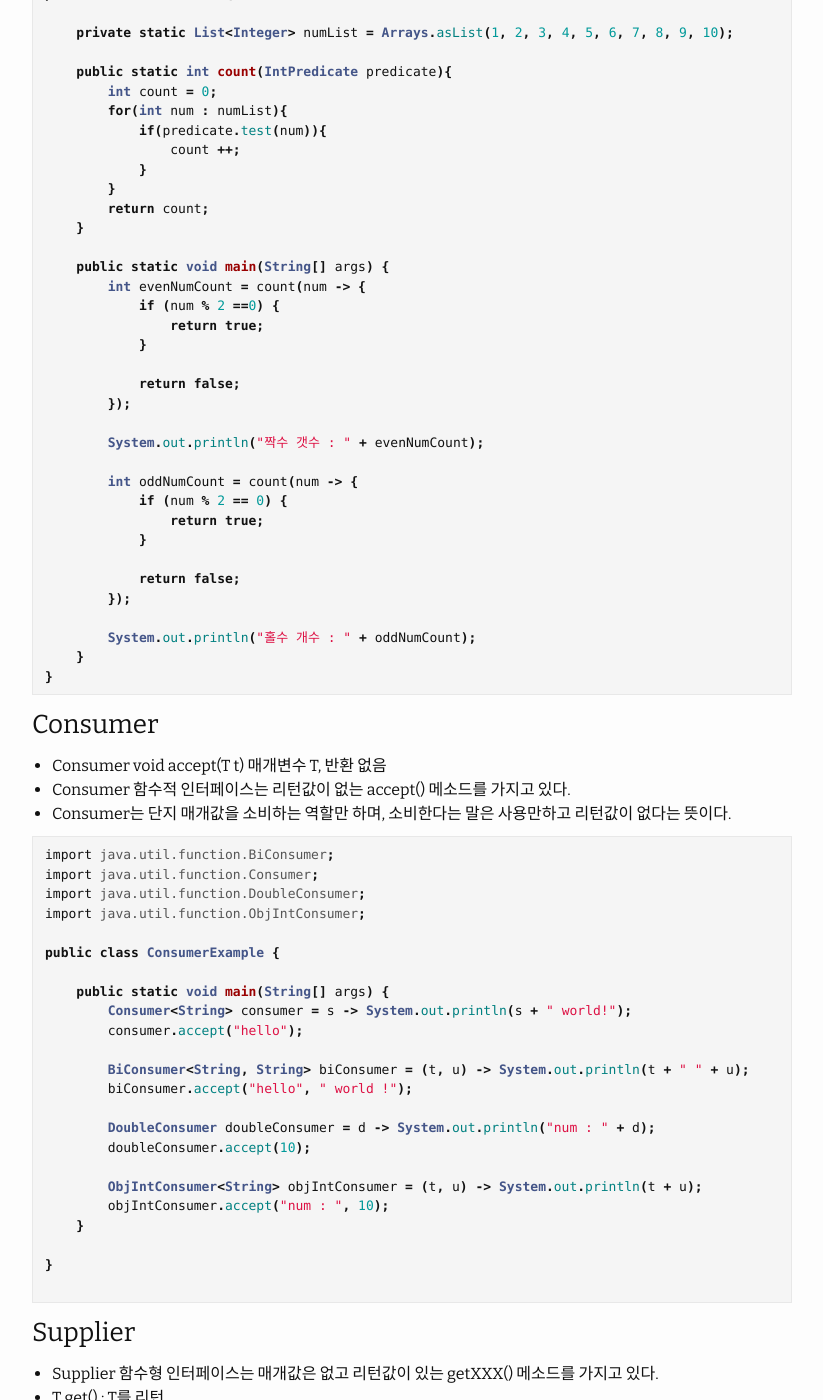
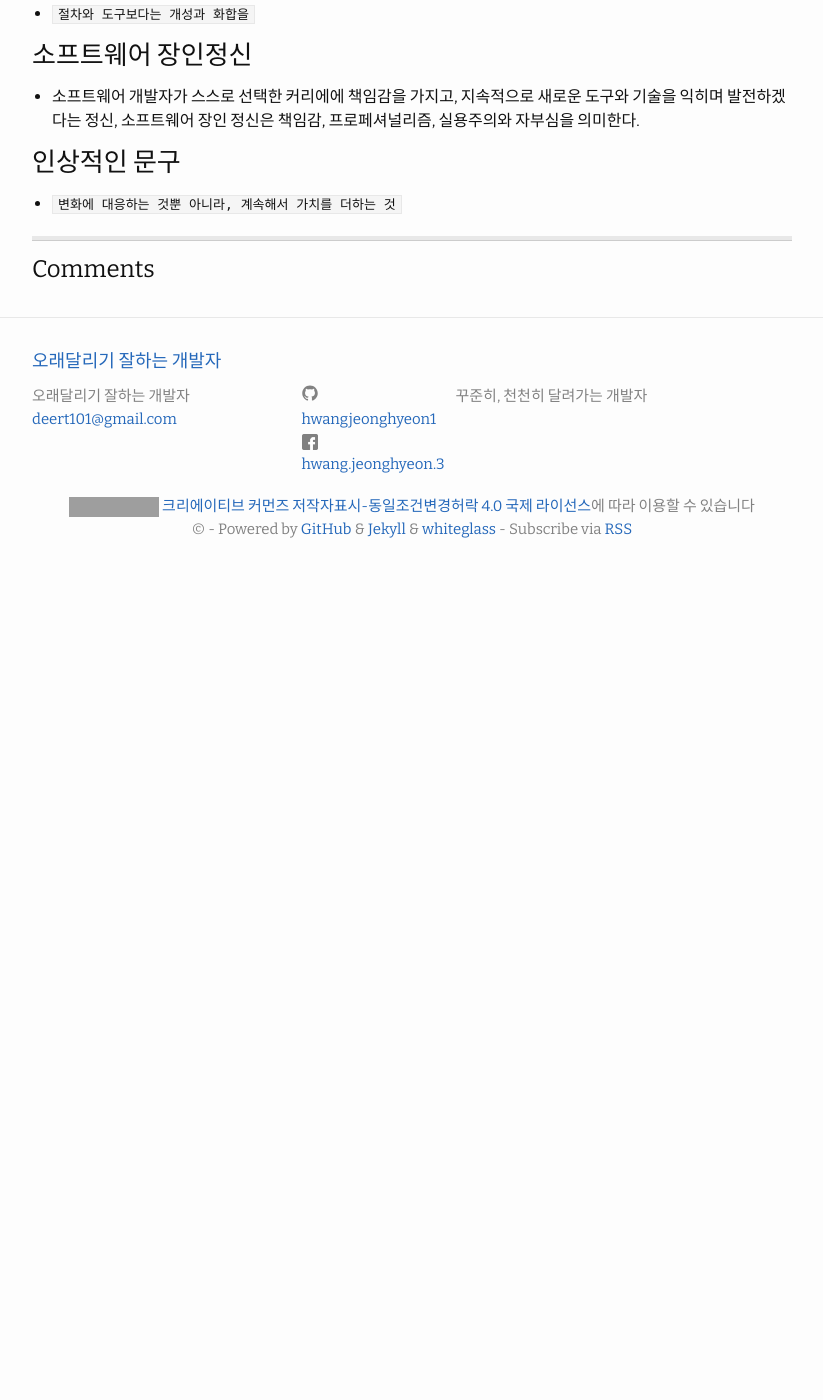
Before and after one commit to HWANGJEONGHYEON1/HWANGJEONGHYEON1.github.io, a Jekyll site: the page built from _posts/2021-08-03-소프트웨어장인리뷰.md, in a window 1280 px wide and 1400 px high, scrolled down 323 px. Shown: the whole window, without its empty margins (228-1051 px from the left). Built offline with Jekyll 4.4.1, drawn with Linux system fonts in a browser that asks for light colours; comment, search, counter and statistics services are not loaded; after the commit the page ends 900 px from its top, so only the background shows below that; some of the changed text lies outside the part shown; grey boxes are pictures that could not be loaded.

````diff
--- a/_posts/2021-08-03-소프트웨어장인리뷰.md
+++ b/_posts/2021-08-03-소프트웨어장인리뷰.md
@@ -6,229 +6,15 @@ categories: functional, interface
 tags: [functional, interface]
 ---
 
-## Functional Interface
+## 이주일에 책1권 읽기 #1
+> 소프트웨어 장인 리뷰-1
 
-### Predicate<T>
-- Predicate<T> boolean test(T t) 매개변수 T, 반환 boolean
+### 애자일
+- 피드백 루프를 짧게하고 변화와 고객의 요구에 빠르게 대응할 수 있는 기회를 준다.
+- `절차와 도구보다는 개성과 화합을`
 
-```java
-public class Predicate {
+### 소프트웨어 장인정신
+- 소프트웨어 개발자가 스스로 선택한 커리에에 책임감을 가지고, 지속적으로 새로운 도구와 기술을 익히며 발전하겠다는 정신, 소프트웨어 장인 정신은 책임감, 프로페셔널리즘, 실용주의와 자부심을 의미한다.
 
-    private static List<Integer> numList = Arrays.asList(1, 2, 3, 4, 5, 6, 7, 8, 9, 10);
-
-    public static int count(IntPredicate predicate){
-        int count = 0;
-        for(int num : numList){
-            if(predicate.test(num)){
-                count ++;
-            }
-        }
-        return count;
-    }
-
-    public static void main(String[] args) {
-        int evenNumCount = count(num -> {
-            if (num % 2 ==0) {
-                return true;
-            }
-
-            return false;
-        });
-
-        System.out.println("짝수 갯수 : " + evenNumCount);
-
-        int oddNumCount = count(num -> {
-            if (num % 2 == 0) {
-                return true;
-            }
-
-            return false;
-        });
-
-        System.out.println("홀수 개수 : " + oddNumCount);
-    }
-}
-```
-
-### Consumer
-- Consumer<T> void accept(T t) 매개변수 T, 반환 없음
-- Consumer 함수적 인터페이스는 리턴값이 없는 accept() 메소드를 가지고 있다.
-- Consumer는 단지 매개값을 소비하는 역할만 하며, 소비한다는 말은 사용만하고 리턴값이 없다는 뜻이다.
-
-
-```java
-import java.util.function.BiConsumer;
-import java.util.function.Consumer;
-import java.util.function.DoubleConsumer;
-import java.util.function.ObjIntConsumer;
-
-public class ConsumerExample {
-
-    public static void main(String[] args) {
-        Consumer<String> consumer = s -> System.out.println(s + " world!");
-        consumer.accept("hello");
-
-        BiConsumer<String, String> biConsumer = (t, u) -> System.out.println(t + " " + u);
-        biConsumer.accept("hello", " world !");
-
-        DoubleConsumer doubleConsumer = d -> System.out.println("num : " + d);
-        doubleConsumer.accept(10);
-
-        ObjIntConsumer<String> objIntConsumer = (t, u) -> System.out.println(t + u);
-        objIntConsumer.accept("num : ", 10);
-    }
-
-}
-
-```
-
-### Supplier
-- Supplier 함수형 인터페이스는 매개값은 없고 리턴값이 있는 getXXX() 메소드를 가지고 있다.
-- T get() : T를 리턴
-
-```java
-import java.util.function.IntSupplier;
-
-public class SupplierExample {
-
-    public static void main(String[] args) {
-        IntSupplier intSupplier = () -> {
-            int num = (int) (Math.random() * 6 + 1);
-            return num;
-        };
-
-        int num = intSupplier.getAsInt();
-        System.out.println(num);
-    }
-
-}
-```
-
-### Function
-- 매개값과 리턴값이 있는 applyXXX() 메서드를 가지고 있다.
-- 메서드는 매개값을 리턴값으로 매핑하는 역할을 한다.
-- R apply(T t) : 객체 T를 R로 매핑
-
-```java
-import java.util.Arrays;
-import java.util.List;
-import java.util.function.Function;
-import java.util.function.ToDoubleFunction;
-import java.util.function.ToIntFunction;
-
-public class FunctionExample {
-    private static List<Student> list = Arrays.asList(new Student("a", 100, 100), new Student("b", 30,30));
-
-    public static void printString(Function<Student, String> function) {
-        for (Student student : list) {
-            System.out.println(function.apply(student) + " ");
-        }
-        System.out.println(" ");
-    }
-
-    public static void printInt(ToIntFunction<Student> function) {
-        for (Student student : list) {
-            System.out.println(function.applyAsInt(student) + " ");
-        }
-
-        System.out.println();
-    }
-
-    public static double getAverage(ToDoubleFunction<Student> function) {
-        int sum = 0;
-        for (Student student : list) {
-            sum += function.applyAsDouble(student);
-        }
-
-        double avg = sum / list.size();
-
-        return avg;
-    }
-
-    public static void main(String[] args) {
-
-        System.out.println("학생이름");
-        printString(t -> t.getName());
-
-        System.out.println("영어점수");
-        printInt(t -> t.getEnglishScore());
-
-        System.out.println("수학점수");
-        printInt(e -> e.getMathScore());
-
-        double englishAvg = getAverage(t -> t.getEnglishScore());
-        double mathAvg = getAverage(t -> t.getMathScore());
-        System.out.println("영어점수 평균 " + englishAvg);
-        System.out.println("수학점수 평균 " + mathAvg);
-
-
-    }
-}
-
-class Student {
-    private String name;
-    private int mathScore;
-    private int englishScore;
-    public Student(String name, int mathScore, int englishScore) {
-        this.name = name;
-        this.mathScore = mathScore;
-        this.englishScore = englishScore;
-
-    }
-    public String getName() {
-        return name;
-    }
-    public int getMathScore() {
-        return mathScore;
-    }
-    public int getEnglishScore() {
-        return englishScore;
-    }
-}
-```
-
-### Operator
-- Function과 동일하게 매게 변수와 리턴 값이 있는 applyXXX() 메소드를 가지고 있다. 매개값을 리턴값으로 매핑하는 역할보다 매개값을 이용해서 연산 수행한 후 동일한 타입으로 리턴 값 제공
-
-```java
-import java.util.function.IntBinaryOperator;
-
-public class OperatorExample {
-
-    private static int[] arg = {15, 20, 10 ,50};
-
-    public static int maxOrMin(IntBinaryOperator operator) {
-        int result = arg[0];
-
-        for (int age : arg) {
-            result = operator.applyAsInt(result, age);
-        }
-
-        return result;
-    }
-
-    public static void main(String[] args) {
-        int max = maxOrMin((a, b) -> {
-            if (a>=b) {
-                return a;
-            }
-            return b;
-        });
-
-        int min = maxOrMin((a, b) -> {
-            if (a <= b) {
-                return a;
-            }
-            return b;
-        });
-
-        System.out.println("최대값 : " + max);
-        System.out.println("최소값 : " + min);
-    }
-}
-
-```
-
-### Ref.
-* <https://multifrontgarden.tistory.com/125>
-* <https://bcp0109.tistory.com/313>
+### 인상적인 문구
+- `변화에 대응하는 것뿐 아니라, 계속해서 가치를 더하는 것`
````
Also changed, not shown: _posts/2021-06-29-스프링 JPA-8.md (+3 -3 lines), _posts/2021-08-03-스프링 JPA-9.md (added, +19 -0 lines), _posts/2021-08-03-스프링 ReactProgramming.md (added, +40 -0 lines).
